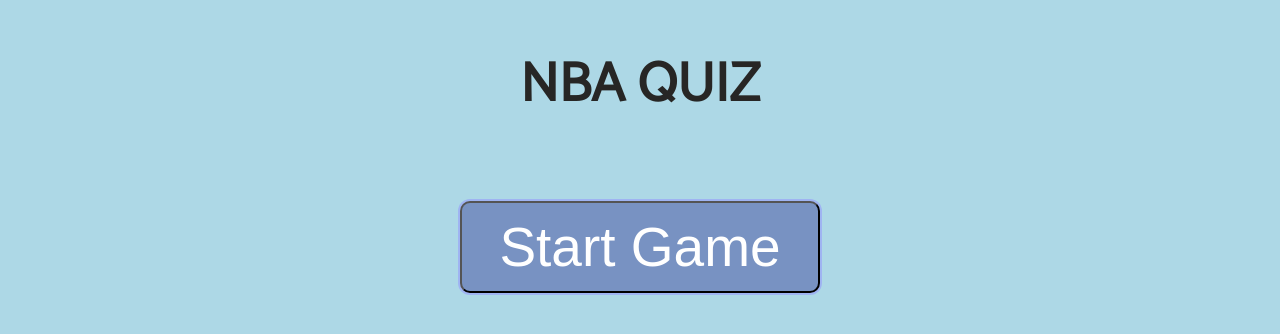
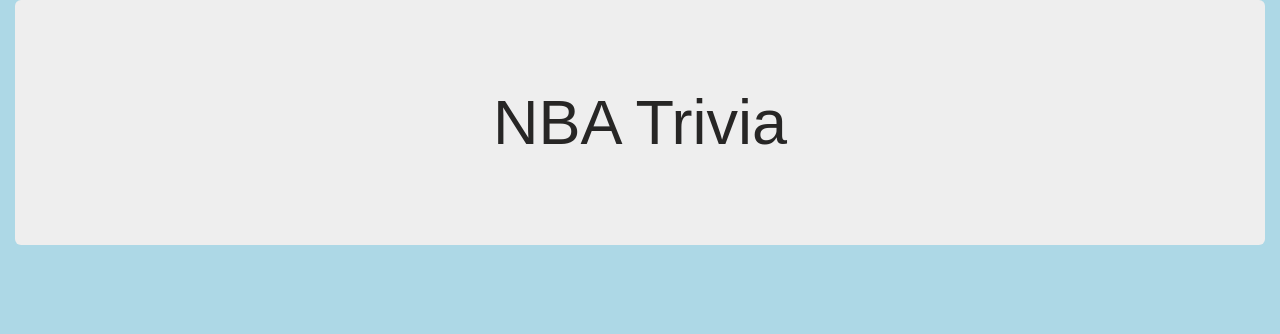
Before and after one commit to hkhawaja3/TriviaGame, a plain HTML site: page index.html in a window 1280 px wide. Drawn offline with nearby package versions, Linux system fonts and the light colour scheme.

Commit message:
Update index.html

```diff
--- a/index.html
+++ b/index.html
@@ -1,24 +1,45 @@
 <!DOCTYPE html>
 <html>
+
 <head>
-  <meta charset="utf-8">
-  <link rel="stylesheet" href="assets/css/style.css">
-  <link href='https://fonts.googleapis.com/css?family=Catamaran' rel='stylesheet' type='text/css'>
-  <title>NBA Quiz</title>
-  <script src="https://ajax.googleapis.com/ajax/libs/jquery/2.2.4/jquery.min.js"></script>
+    <meta charset="utf-8">
+    <meta name="viewport" content="width=device-width, initial-scale=1.0">
+    <title>NBA Trivia Game</title>
+    <!-- Latest compiled and minified CSS -->
+    <link rel="stylesheet" href="https://maxcdn.bootstrapcdn.com/bootstrap/3.3.7/css/bootstrap.min.css" integrity="sha384-BVYiiSIFeK1dGmJRAkycuHAHRg32OmUcww7on3RYdg4Va+PmSTsz/K68vbdEjh4u" crossorigin="anonymous">
+    <!-- Optional theme -->
+    <link rel="stylesheet" href="https://maxcdn.bootstrapcdn.com/bootstrap/3.3.7/css/bootstrap-theme.min.css" integrity="sha384-rHyoN1iRsVXV4nD0JutlnGaslCJuC7uwjduW9SVrLvRYooPp2bWYgmgJQIXwl/Sp" crossorigin="anonymous">
+    <!-- Stylesheet for Trivia Game -->
+    <link rel="stylesheet" type="text/css" href="assets/css/style.css">
 </head>
+
 <body>
-  <!-- <div id="gameContainer"> -->
-  <div id="trivia">
-    <h1 class="title">NBA QUIZ</h1>
-    <p class="questions"></p>
-    <p class="options"></p>
-    <input id="startGame" type="button" value=""/>
-    <!--  <input id="playAgain" type="button" value="Play Again"/> -->
-  </div>
-  <!--  </div> -->
+    <audio id="basketball" src="assets/audio.mp3" type="audio/mp3"></audio>
+    <div class="container-fluid">
+        <div class="jumbotron">
+            <h1>NBA Trivia</h1>
+            <div class='image-holder container'></div>
+        </div>
+        <div class = "container game">
+        <div class="col-md-6 col-md-offset-3 time-heading">
 
-  <div id="countdown"></div>
-  <script src="assets/javascript/app.js"></script>
+            <div class="col-md-6 col-md-offset-3 timer">
+            </div>
+        </div>
+        <br>
+        <div class="col-md-12 question">
+        </div>
+        <br>
+        <div class="btn-group-vertical col-md-12 answer">
+
+        	<ul id='answer'></ul>
+        </div>
+        </div>
+    </div>
+    <!-- jQuery Library 3.1.1 -->
+    <script src="https://ajax.googleapis.com/ajax/libs/jquery/3.1.0/jquery.min.js"></script>
+    <!-- Trivia App JavaScript -->
+    <script src="assets/javascript/app.js"></script>
 </body>
+
 </html>
```
